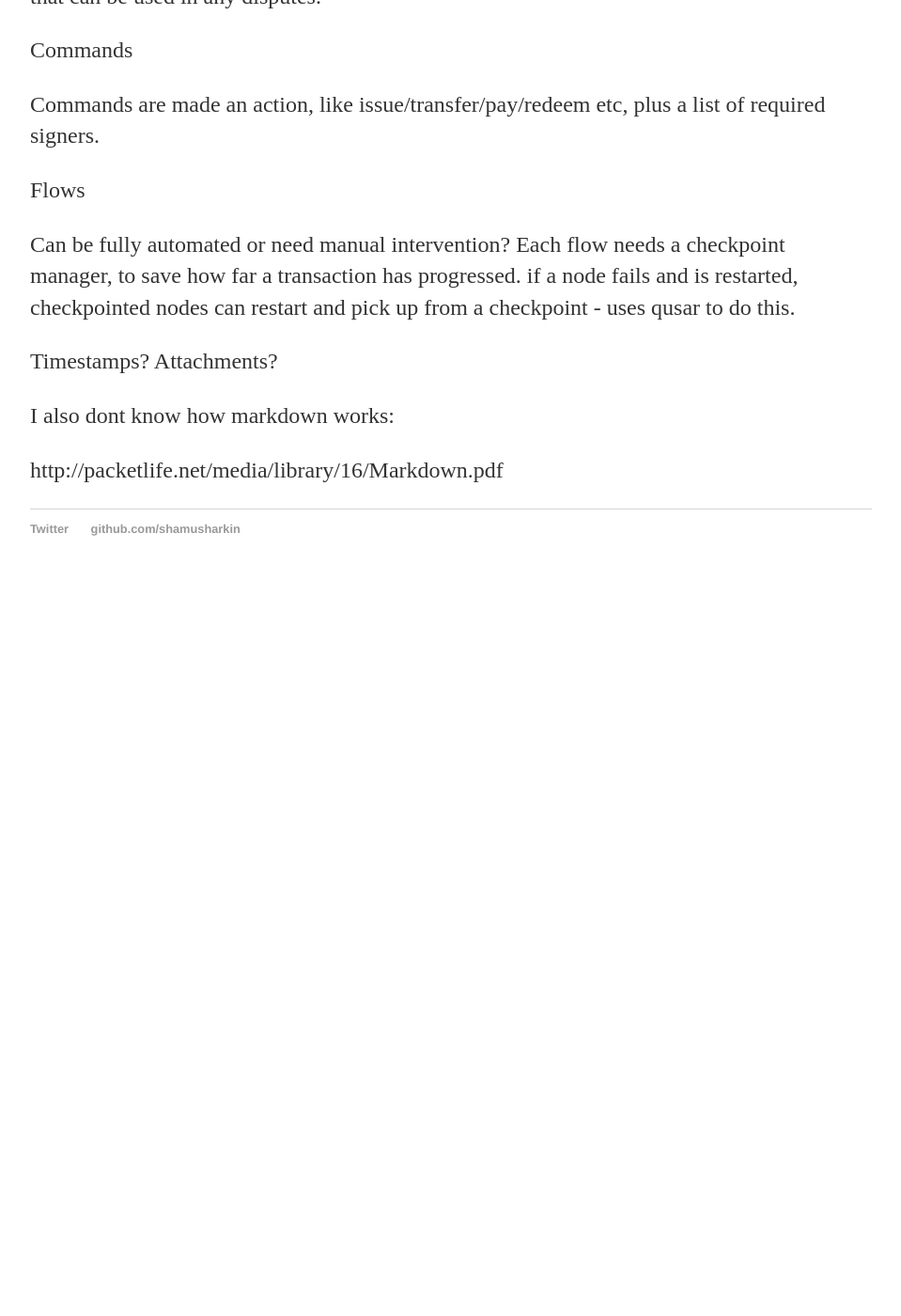
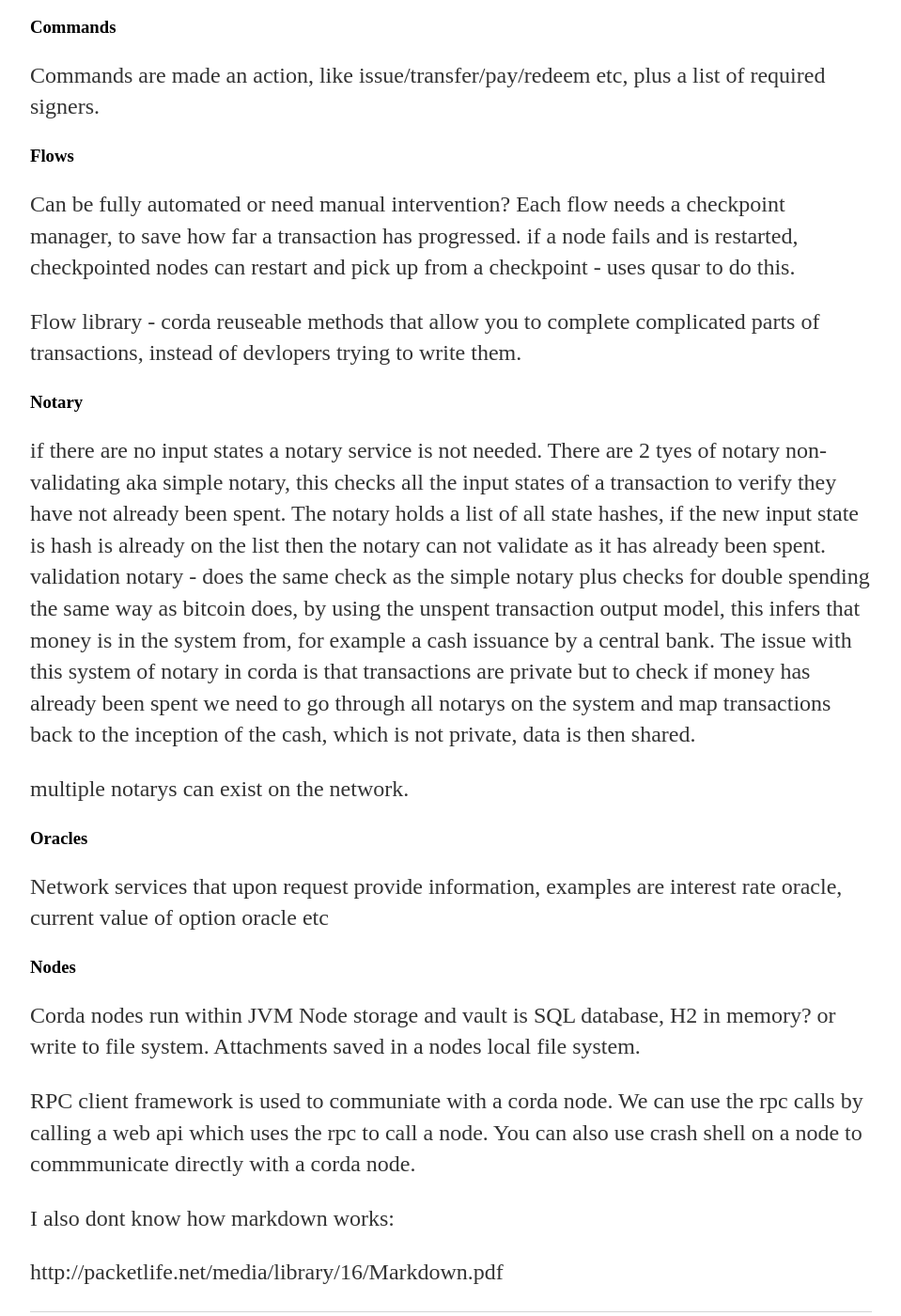
Before and after one commit to shamusharkin/shamusharkin.github.io, a Jekyll site: the page built from _posts/2017-12-08-What is Corda.md, in a window 1280 px wide and 1400 px high, scrolled down 2041 px. Shown: the whole window at 94% size, without its empty margins (160-1119 px from the left). Built offline with Jekyll 4.4.1, drawn with Linux system fonts in a browser that asks for light colours; our own code applies the rules of GitHub Pages for plain Markdown files; before the commit the page ends 2671 px from its top, so only the background shows below that; some of the changed text lies outside the part shown.

Commit message:
Update 2017-12-08-What is Corda.md

```diff
--- a/_posts/2017-12-08-What is Corda.md
+++ b/_posts/2017-12-08-What is Corda.md
@@ -1,9 +1,9 @@
-The Corda Network
+<h2>The Corda Network</h2>
 
 Corda is a fully peer to peer distributed ledger system.
 However, it is different to a blockchain network in that it does not use a broadcast system where all transactions are sent to all nodes, transactions are between specified parties, like email.
 
-States
+<h3>States</h3>
 
 States in corda can represent anything, known as sharded facts on a codra ledger (sql database).  States (aka shared facts) cannot change, we update by creating a new state.  Only the current state is considered on-ledger.  States are statically typed, eg an IOUState is always an IOUState.  States should model the real world instrument they are trying to reflect, eg bonds - bond state, cash - cash state, iou - iou state, demands - demand state etc.
 
@@ -24,7 +24,7 @@ public class IOUState implements ContractState {
     }....
 }
 
-Transactions
+<h3>Transactions</h3>
 
 Transactions are proposals to update the ledger, only committed if
 no double spend - can use validating or simple notary
@@ -74,31 +74,43 @@ public class IOUFlow extends FlowLogic<Void> {
 }
 
 
-Contracts - code and legal prose
+<h3>Contracts</h3> - code and legal prose
 
 Contract code has one function verify, that takes one argument, the transaction.
 The verify function defines constraints that if met throw an exception and the transaction will not be committed to the ledger.
 legal prose is the legal wording that can accompany a code contract, that can be used in any disputes.
 
-Commands
+<h3>Commands</h3>
 
 Commands are made an action, like issue/transfer/pay/redeem etc, plus a list of required signers.
 
-Flows
+<h3>Flows</h3>
 
 Can be fully automated or need manual intervention?
 Each flow needs a checkpoint manager, to save how far a transaction has progressed.  if a node fails and is restarted, checkpointed nodes can restart and pick up from a checkpoint - uses qusar to do this.
 
+Flow library - corda reuseable methods that allow you to complete complicated parts of transactions, instead of devlopers trying to write them.
 
+<h3>Notary</h3>
 
-Timestamps?
-Attachments?
+if there are no input states a notary service is not needed.
+There are 2 tyes of notary
+non-validating aka simple notary, this checks all the input states of a transaction to verify they have not already been spent.  The notary holds a list of all state hashes, if the new input state is hash is already on the list then the notary can not validate as it has already been spent.
+validation notary - does the same check as the simple notary plus checks for double spending the same way as bitcoin does, by using the unspent transaction output model, this infers that money is in the system from, for example a cash issuance by a central bank.  The issue with this system of notary in corda is that transactions are private but to check if money has already been spent we need to go through all notarys on the system and map transactions back to the inception of the cash, which is not private, data is then shared.
 
+multiple notarys can exist on the network.
 
+<h3>Oracles</h3>
 
+Network services that upon request provide information, examples are interest rate oracle, current value of option oracle etc
 
+<h3>Nodes</h3>
+Corda nodes run within JVM
+Node storage and vault is SQL database, H2 in memory? or write to file system.
+Attachments saved in a nodes local file system.
 
-
+RPC client framework is used to communiate with a corda node.  We can use the rpc calls by calling a web api which uses the rpc to call a node.
+You can also use crash shell on a node to commmunicate directly with a corda node.
 
 
 
```
